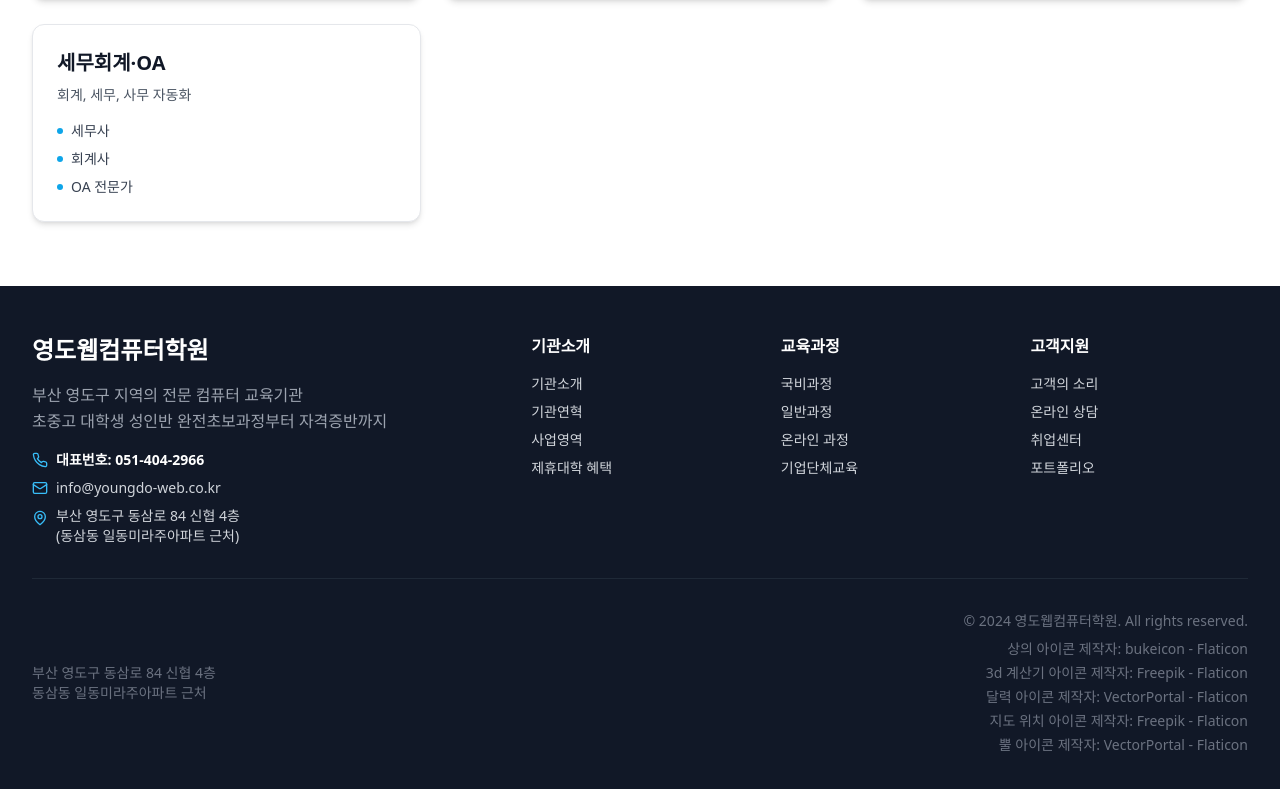
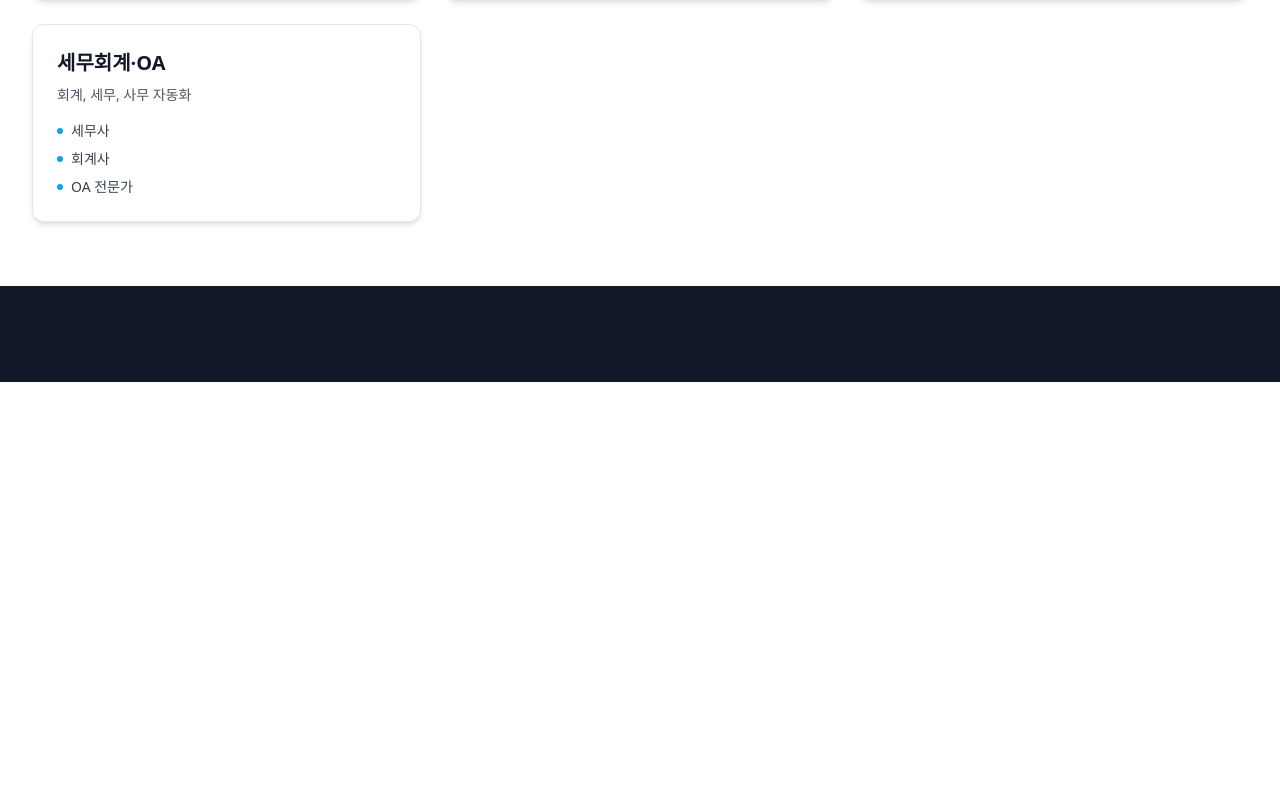
Before and after one commit to SUE960/computer_class, a React (Vite) app: page / in a window 1280 px wide. Shown: the part 2792-3581 px from the top of the page. After the commit the page ends 3174 px from the top, so only its background shows below. Built offline with nearby package versions, Linux system fonts and the light colour scheme.

Commit message:
푸터 내용 모두 제거

```diff
--- a/src/components/Footer.tsx
+++ b/src/components/Footer.tsx
@@ -1,173 +1,8 @@
-import { Phone, Mail, MapPin } from 'lucide-react'
-
 const Footer = () => {
-  const footerLinks = {
-    company: [
-      { label: '기관소개', href: '#' },
-      { label: '기관연혁', href: '#' },
-      { label: '사업영역', href: '#' },
-      { label: '제휴대학 혜택', href: '#' },
-    ],
-    courses: [
-      { label: '국비과정', href: '#' },
-      { label: '일반과정', href: '#' },
-      { label: '온라인 과정', href: '#' },
-      { label: '기업단체교육', href: '#' },
-    ],
-    support: [
-      { label: '고객의 소리', href: '#' },
-      { label: '온라인 상담', href: '#' },
-      { label: '취업센터', href: '#' },
-      { label: '포트폴리오', href: '#' },
-    ],
-    legal: [
-      { label: '이용약관', href: '#' },
-      { label: '개인보호정책', href: '#' },
-      { label: '제휴제안', href: '#' },
-      { label: '사이트맵', href: '#' },
-    ],
-  }
-
   return (
     <footer className="bg-gray-900 text-gray-300">
       <div className="container-custom py-12">
-        <div className="grid grid-cols-1 md:grid-cols-2 lg:grid-cols-5 gap-8 mb-8">
-          {/* 회사 정보 */}
-          <div className="lg:col-span-2">
-            <h3 className="text-2xl font-bold text-white mb-4">영도웹컴퓨터학원</h3>
-            <p className="text-gray-400 mb-4 leading-relaxed">
-              부산 영도구 지역의 전문 컴퓨터 교육기관
-              <br />
-              초중고 대학생 성인반 완전초보과정부터 자격증반까지
-            </p>
-            <div className="space-y-2 text-sm">
-              <div className="flex items-center gap-2">
-                <Phone className="w-4 h-4 text-primary-400" />
-                <a href="tel:051-404-2966" className="text-white font-semibold hover:text-primary-400 transition-colors">
-                  대표번호: 051-404-2966
-                </a>
-              </div>
-              <div className="flex items-center gap-2">
-                <Mail className="w-4 h-4 text-primary-400" />
-                <span>info@youngdo-web.co.kr</span>
-              </div>
-              <div className="flex items-start gap-2">
-                <MapPin className="w-4 h-4 text-primary-400 mt-1" />
-                <span>부산 영도구 동삼로 84 신협 4층<br className="hidden sm:inline" /> (동삼동 일동미라주아파트 근처)</span>
-              </div>
-            </div>
-          </div>
-
-          {/* 링크 섹션 */}
-          <div>
-            <h4 className="text-white font-semibold mb-4">기관소개</h4>
-            <ul className="space-y-2 text-sm">
-              {footerLinks.company.map((link, index) => (
-                <li key={index}>
-                  <a href={link.href} className="hover:text-primary-400 transition-colors">
-                    {link.label}
-                  </a>
-                </li>
-              ))}
-            </ul>
-          </div>
-
-          <div>
-            <h4 className="text-white font-semibold mb-4">교육과정</h4>
-            <ul className="space-y-2 text-sm">
-              {footerLinks.courses.map((link, index) => (
-                <li key={index}>
-                  <a href={link.href} className="hover:text-primary-400 transition-colors">
-                    {link.label}
-                  </a>
-                </li>
-              ))}
-            </ul>
-          </div>
-
-          <div>
-            <h4 className="text-white font-semibold mb-4">고객지원</h4>
-            <ul className="space-y-2 text-sm">
-              {footerLinks.support.map((link, index) => (
-                <li key={index}>
-                  <a href={link.href} className="hover:text-primary-400 transition-colors">
-                    {link.label}
-                  </a>
-                </li>
-              ))}
-            </ul>
-          </div>
-        </div>
-
-        {/* 저작권 정보 */}
-        <div className="border-t border-gray-800 pt-8">
-          <div className="flex flex-col md:flex-row items-center justify-between gap-4 text-sm text-gray-500">
-            <div>
-              <p>부산 영도구 동삼로 84 신협 4층</p>
-              <p>동삼동 일동미라주아파트 근처</p>
-            </div>
-            <div className="text-center md:text-right">
-              <p>© 2024 영도웹컴퓨터학원. All rights reserved.</p>
-              <div className="mt-2 space-y-1">
-                <p>
-                  <a
-                    href="https://www.flaticon.com/kr/free-icons/"
-                    title="상의 아이콘"
-                    className="hover:text-primary-400 transition-colors"
-                    target="_blank"
-                    rel="noopener noreferrer"
-                  >
-                    상의 아이콘 제작자: bukeicon - Flaticon
-                  </a>
-                </p>
-                <p>
-                  <a
-                    href="https://www.flaticon.com/kr/free-icons/3d-"
-                    title="3d 계산기 아이콘"
-                    className="hover:text-primary-400 transition-colors"
-                    target="_blank"
-                    rel="noopener noreferrer"
-                  >
-                    3d 계산기 아이콘 제작자: Freepik - Flaticon
-                  </a>
-                </p>
-                <p>
-                  <a
-                    href="https://www.flaticon.com/kr/free-icons/"
-                    title="달력 아이콘"
-                    className="hover:text-primary-400 transition-colors"
-                    target="_blank"
-                    rel="noopener noreferrer"
-                  >
-                    달력 아이콘 제작자: VectorPortal - Flaticon
-                  </a>
-                </p>
-                <p>
-                  <a
-                    href="https://www.flaticon.com/kr/free-icons/-"
-                    title="지도 위치 아이콘"
-                    className="hover:text-primary-400 transition-colors"
-                    target="_blank"
-                    rel="noopener noreferrer"
-                  >
-                    지도 위치 아이콘 제작자: Freepik - Flaticon
-                  </a>
-                </p>
-                <p>
-                  <a
-                    href="https://www.flaticon.com/kr/free-icons/"
-                    title="뿔 아이콘"
-                    className="hover:text-primary-400 transition-colors"
-                    target="_blank"
-                    rel="noopener noreferrer"
-                  >
-                    뿔 아이콘 제작자: VectorPortal - Flaticon
-                  </a>
-                </p>
-              </div>
-            </div>
-          </div>
-        </div>
+        {/* 푸터 내용 제거 */}
       </div>
     </footer>
   )
```
